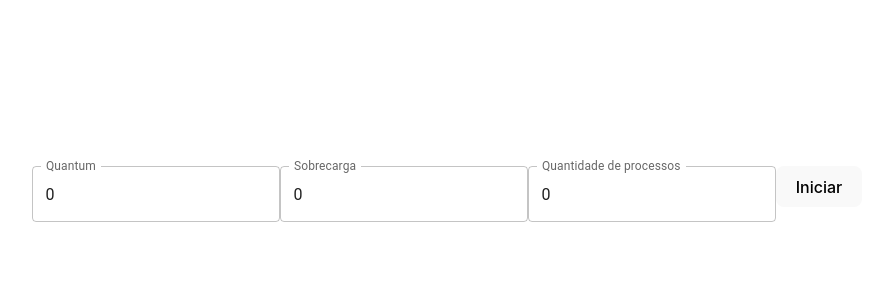
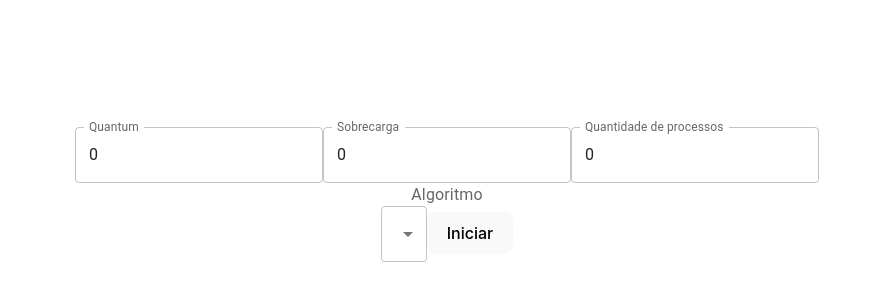
Before and after one commit to JoaoVictor-FA/SosimUFBA, a React (Vite) app in the folder sosimulator/: page / in a window 1280 px wide. Shown: the part 206-506 px from the top of the page, without its empty margins (193-1066 px from the left). Built offline with nearby package versions, Linux system fonts and the light colour scheme.

Commit message:
finishing home usability

```diff
--- a/sosimulator/src/App.tsx
+++ b/sosimulator/src/App.tsx
@@ -1,4 +1,4 @@
-import { TextField } from "@mui/material";
+import { InputLabel, MenuItem, Select, TextField } from "@mui/material";
 import { useEffect, useState } from "react";
 import "./App.css";
 import ProcessCard from "./components/ProcessCard";
@@ -14,6 +14,7 @@ function App() {
   const [processNumber, setProcessNumber] = useState(0);
   const [quantum, setQuantum] = useState(0);
   const [overload, setOverload] = useState(0);
+  const [algorithm, setAlgorithm] = useState("");
   const [processes, setProcesses] = useState<IProcess[]>([]);
 
   useEffect(() => {
@@ -49,6 +50,16 @@ function App() {
         value={processNumber}
         onChange={(e: any) => setProcessNumber(e.target.value)}
       />
+      <InputLabel>Algoritmo</InputLabel>
+      <Select
+        value={algorithm}
+        onChange={(e: any) => setAlgorithm(e.target.value)}
+      >
+        <MenuItem value="fifo">FIFO</MenuItem>
+        <MenuItem value="sjf">SJF</MenuItem>
+        <MenuItem value="rr">Round Robin</MenuItem>
+        <MenuItem value="edf">EDF</MenuItem>
+      </Select>
       {processes.map((process) => (
         <ProcessCard process={process} />
       ))}
```
